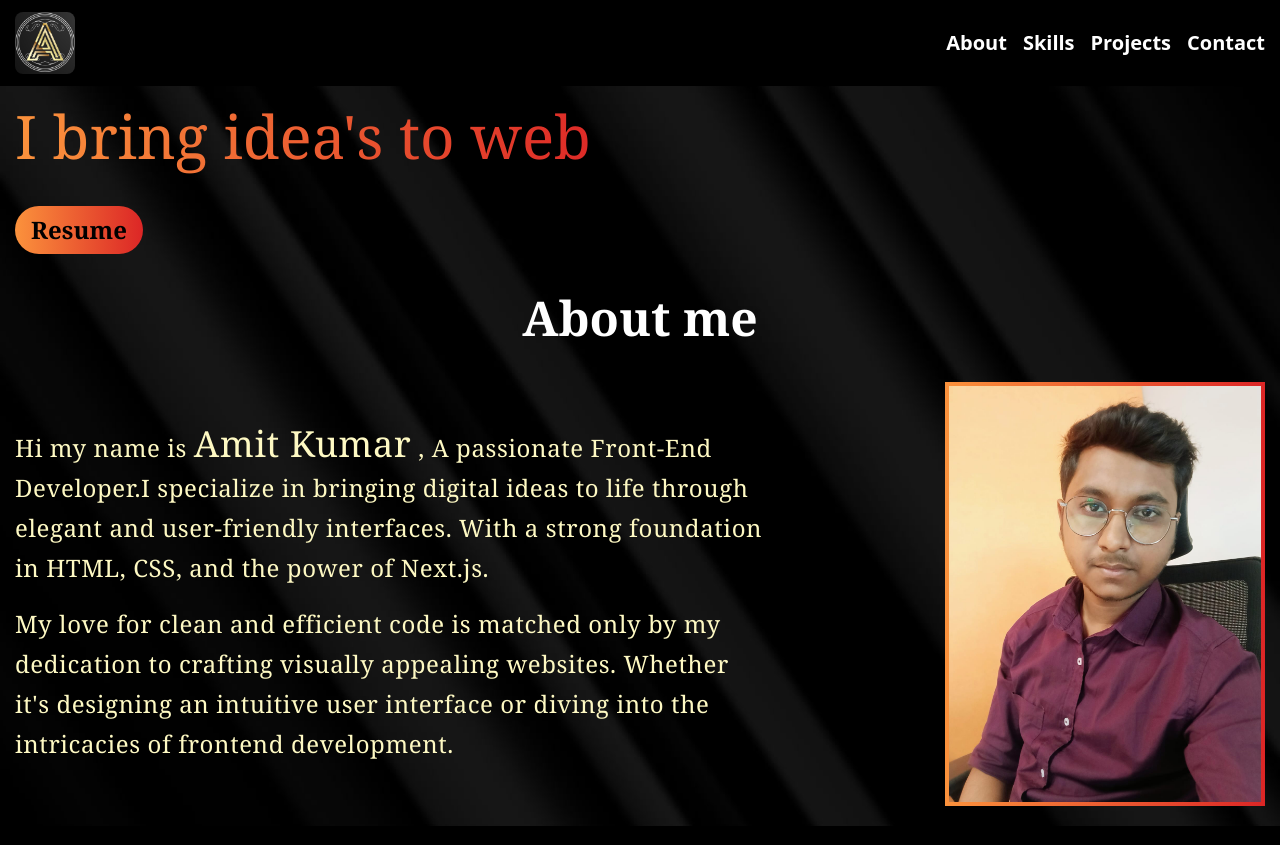
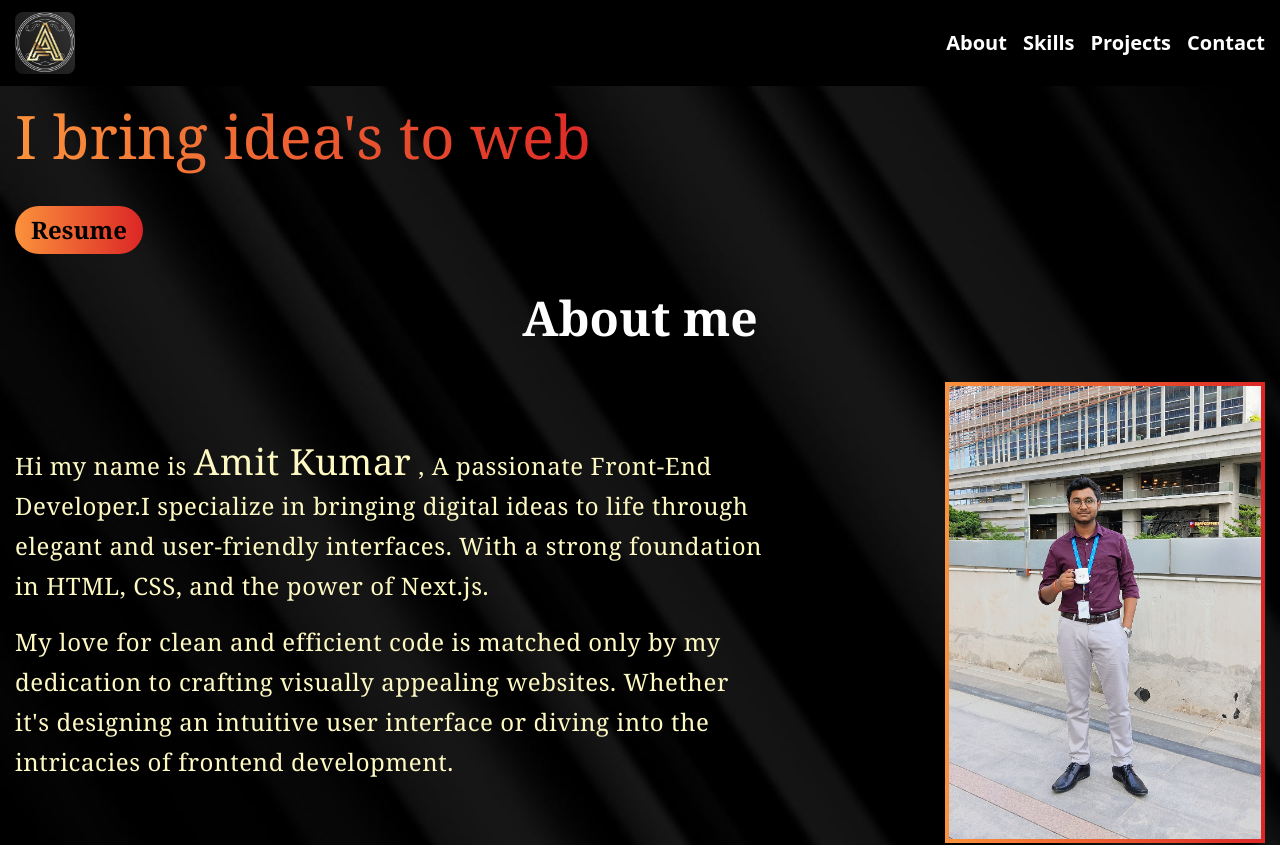
Before and after one commit to amitkumar256/myportfolio, a Next.js app: page / in a window 1280 px wide. Shown: the top 845 px of the page. Built offline with nearby package versions, Linux system fonts and the light colour scheme.

Commit message:
profile photo updated

```diff
--- a/components/About.jsx
+++ b/components/About.jsx
@@ -60,7 +60,7 @@ const About = () => {
           <div className=" bg-gradient-to-r from-orange-400 to-red-600 hover:scale-105 transition-transform duration-500">
             <Image
               className="p-1"
-              src={"/Images/profile.jpeg"}
+              src={"/Images/profiles.jpg"}
               height={320}
               width={320}
             />
```
Also changed, not shown: public/Images/profile.jpeg (deleted), public/Images/profiles.jpg (added).
